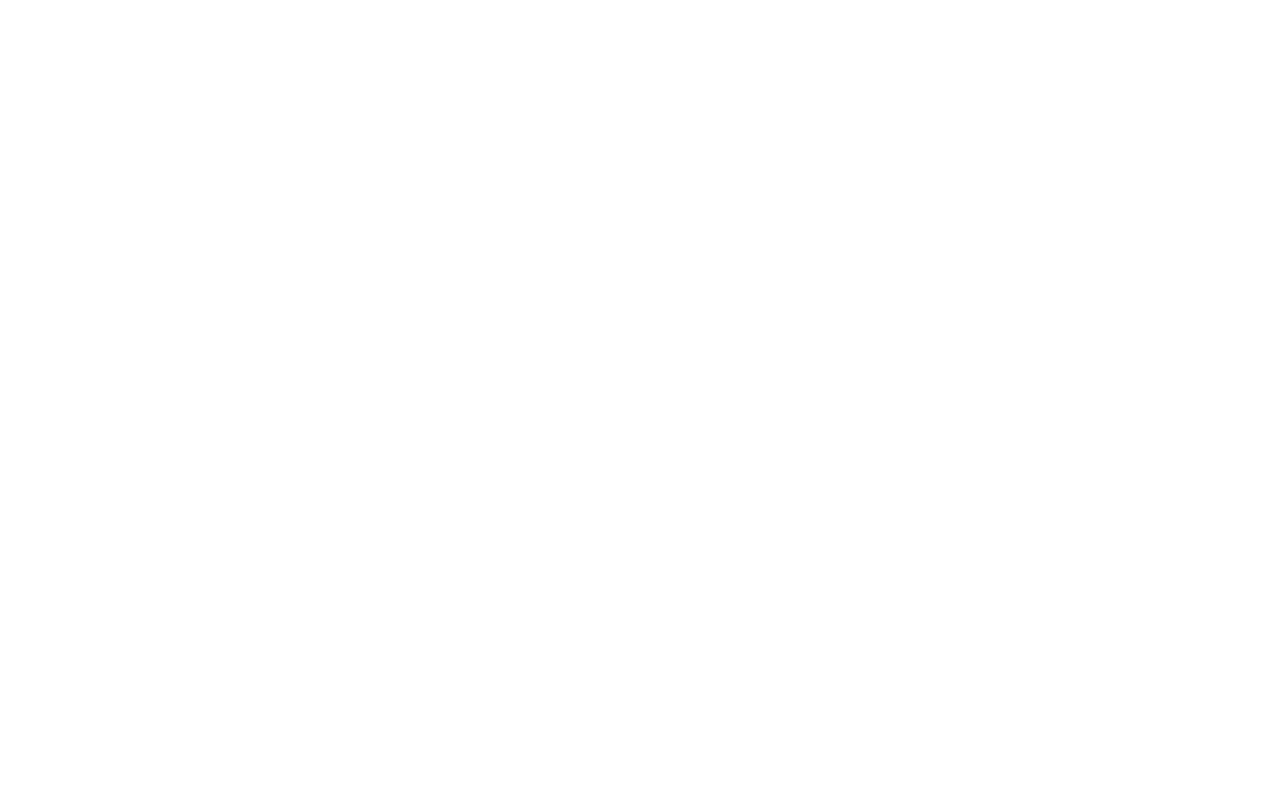
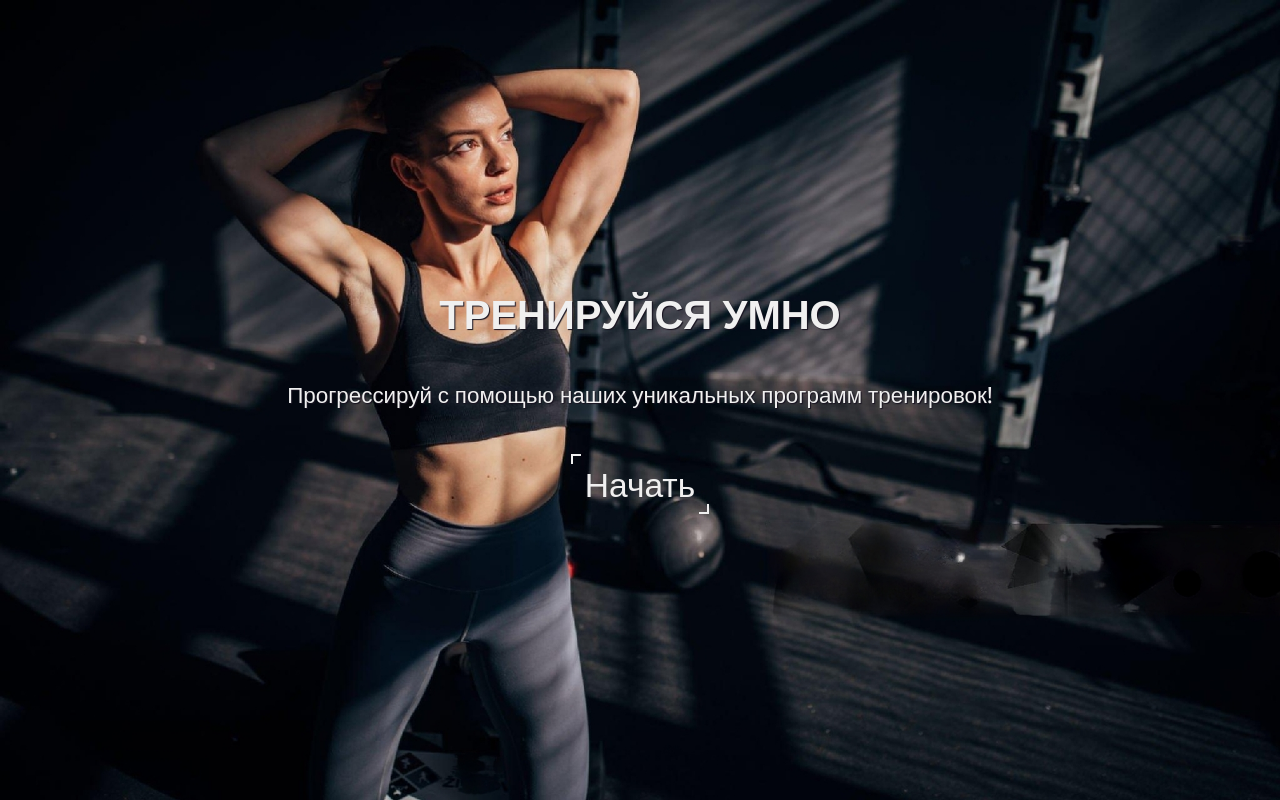
Before and after one commit to Yudchits/FitLibraryUI, an Angular app: page / in a window 1280 px wide. Built offline with nearby package versions, Linux system fonts and the light colour scheme.

Commit message:
added home component

```diff
--- a/src/app/app-routing.module.ts
+++ b/src/app/app-routing.module.ts
@@ -1,7 +1,10 @@
 import { NgModule } from '@angular/core';
 import { Routes, RouterModule } from '@angular/router';
+import { HomeComponent } from './home/home.component';
 
-const routes: Routes = [];
+const routes: Routes = [
+  { path: '', component: HomeComponent }
+];
 
 @NgModule({
   imports: [RouterModule.forRoot(routes)],
--- a/src/app/app.module.ts
+++ b/src/app/app.module.ts
@@ -3,10 +3,12 @@
 
 import { AppRoutingModule } from './app-routing.module';
 import { AppComponent } from './app.component';
+import { HomeComponent } from './home/home.component';
 
 @NgModule({
   declarations: [
-    AppComponent
+    AppComponent,
+    HomeComponent
   ],
   imports: [
     BrowserModule,
--- /dev/null
+++ b/src/app/home/home.component.css
@@ -0,0 +1,114 @@
+.wrapper {
+    height: 100%;
+    background-color: var(--clr-dark);
+    color: var(--clr-light);
+}
+
+.welcome, .welcome__container, .welcome__body {
+    height: 100%;
+}
+
+.welcome__image {
+    height: 100%;
+    background-position: top;
+    background-repeat: no-repeat;
+    background-size: cover;
+    background-attachment: fixed;
+
+    display: flex;
+    flex-direction: column;
+    justify-content: center;
+    align-items: center;
+}
+
+.welcome-img-1 {
+    background-image: url('../../assets/home/fitness-women-in-gym.jpeg');
+}
+
+.welcome-image__text {
+    padding: var(--x-padding);
+    text-align: center;
+    text-shadow: 1px 1px 1px var(--clr-dark);
+}
+
+.welcome-image-text__title {
+    font-size: 1.9em;
+    font-weight: 700;
+    text-transform: uppercase;
+    text-wrap: nowrap;
+}
+
+.welcome-image-text__subtitle {
+    margin-top: 1.7em;
+    font-size: 1.1em;
+    font-weight: 500;
+}
+
+.welcome-image-text-start-button {
+    margin-top: 1.3em;
+    font-size: 1.5em;
+    font-weight: 500;
+    position: relative;
+    padding: 7px 14px;
+    transition: 0.7s;
+    transition-delay: 0.3s;
+}
+
+.welcome-image-text-start-button:hover {
+    background-color: var(--clr-light);
+    color: var(--clr-dark);
+    box-shadow: 0 0 50px var(--clr-light);
+    transition-delay: 0.3s;
+}
+
+.welcome-image-text-start-button::before {
+    content: '';
+    position: absolute;
+    top: 0;
+    left: 0;
+    width: 10px;
+    height: 10px;
+    border-top: 2px solid var(--clr-light);
+    border-left: 2px solid var(--clr-light);
+    transition: 0.5s;
+    transition-delay: 0.3s;
+}
+
+.welcome-image-text-start-button::after {
+    content: '';
+    position: absolute;
+    bottom: 0;
+    right: 0;
+    width: 10px;
+    height: 10px;
+    border-bottom: 2px solid var(--clr-light);
+    border-right: 2px solid var(--clr-light);
+    transition: 0.5s;
+    transition-delay: 0.3s;
+}
+
+.welcome-image-text-start-button:hover:before {
+    width: 100%;
+    height: 100%;
+    transition-delay: 0s;
+}
+
+.welcome-image-text-start-button:hover:after {
+    width: 100%;
+    height: 100%;
+    transition-delay: 0s;
+}
+
+@media (min-width: 480px) {
+    .welcome-image-text__title {
+        font-size: 2.5em;
+    }
+
+    .welcome-image-text__subtitle {
+        font-size: 1.4em;
+    }
+
+    .welcome-image-text-start-button {
+        font-size: 2.1em;
+    }
+}
--- /dev/null
+++ b/src/app/home/home.component.html
@@ -0,0 +1,21 @@
+<div class="wrapper">
+  <section class="welcome">
+    <div class="welcome__container">
+      <div class="welcome__body">
+        <div class="welcome__image welcome-img-1">
+          <div class="welcome-image__text">
+            <div class="welcome-image-text__title">
+              <h1>Тренируйся умно</h1>
+            </div>
+            <div class="welcome-image-text__subtitle">
+              <h3>Прогрессируй с помощью наших уникальных программ тренировок!</h3>
+            </div>
+            <div class="welcome-image-text__start-button">
+              <button class="welcome-image-text-start-button">Начать</button>
+            </div>
+          </div>
+        </div>
+      </div>
+    </div>
+  </section>
+</div>
--- /dev/null
+++ b/src/app/home/home.component.ts
@@ -0,0 +1,15 @@
+import { Component, OnInit } from '@angular/core';
+
+@Component({
+  selector: 'app-home',
+  templateUrl: './home.component.html',
+  styleUrls: ['./home.component.css']
+})
+export class HomeComponent implements OnInit {
+
+  constructor() { }
+
+  ngOnInit() {
+  }
+
+}
--- a/src/styles.css
+++ b/src/styles.css
@@ -1,9 +1,18 @@
+@import url('https://fonts.googleapis.com/css2?family=Open+Sans:ital,wght@0,300..800;1,300..800&display=swap');
+
+:root {
+    --clr-dark: #181320;
+    --clr-light: #f0f0f0;
+    --x-padding: 15px;
+}
+
 *,
 *::before,
 *::after {
     margin: 0;
     padding: 0;
     box-sizing: border-box;
+    font-family: "Open Sans", sans-serif;
 }
 
 html,
@@ -37,3 +46,10 @@
 img {
     vertical-align: top;
 }
+
+button {
+    border: none;
+    background-color: transparent;
+    color: var(--clr-light);
+    font-size: inherit;
+}
```
Also changed, not shown: src/assets/home/fitness-women-in-gym.jpeg (added).
